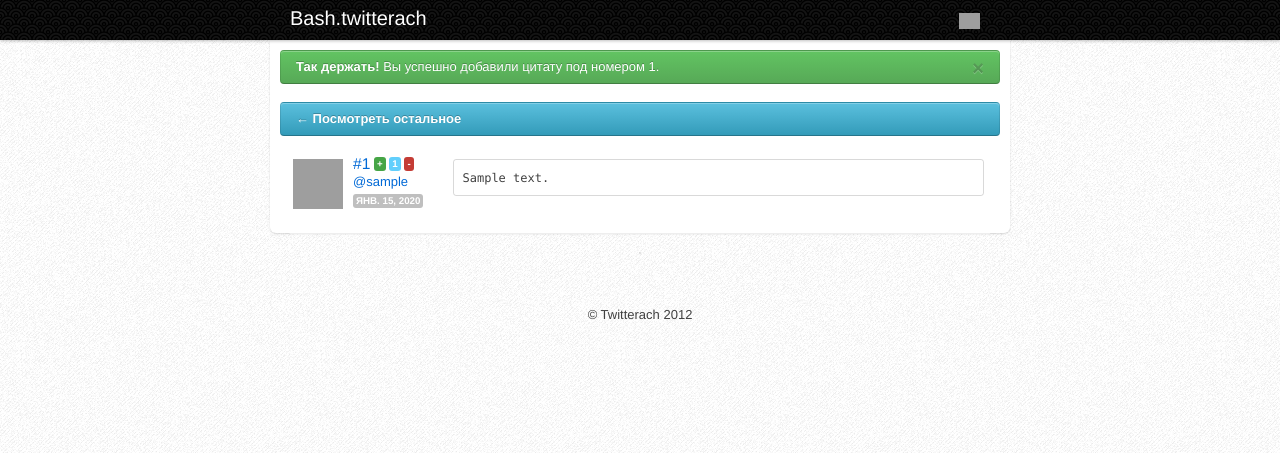
After one commit to kataev/bash, a Django app: template templates/qoute.html in a window 1280 px wide. The commit adds this page. Shown: the top 453 px of the page. Run offline with Django 3.2, Linux system fonts and the light colour scheme; the template is opened without the code that fills it: most values are stand-ins (such as "Sample title", 1, 10 or a date in 2020); some libraries are stand-ins or nearby versions; grey boxes are pictures that could not be loaded.

Commit message:
reWorking

```diff
--- a/api/handlers.py
+++ b/api/handlers.py
@@ -10,7 +10,7 @@ from bash.views import success
 class QuoteHandler(BaseHandler):
 #    allowed_methods = ('GET','POST')
     model = Quote
-    fields = ('id', 'text', 'vote_set', ('author', ('username', ('social_auth', ('uid',)))))
+    fields = ('id', 'text', 'datetime', 'vote_set', ('author', ('username', ('social_auth', ('uid',)))))
 
     def create(self, request, *args, **kwargs):
         if not self.has_model():
--- a/static/css/style.css
+++ b/static/css/style.css
@@ -3,13 +3,16 @@ html, body {
     /*background-color: #eee;*/
     background-image: url(/static/img/groovepaper.png);
 }
+
 body {
     padding-top: 40px; /* 40px to make the container go all the way to the bottom of the topbar */
 
 }
+
 .container > footer p {
     text-align: center; /* center align it with the container */
 }
+
 /* The white background content wrapper */
 .content {
     background-color: #fff;
@@ -19,9 +22,9 @@ body {
     -webkit-border-radius: 0 0 6px 6px;
     -moz-border-radius: 0 0 6px 6px;
     border-radius: 0 0 6px 6px;
-    -webkit-box-shadow: 0 1px 2px rgba(0,0,0,.15);
-    -moz-box-shadow: 0 1px 2px rgba(0,0,0,.15);
-    box-shadow: 0 1px 2px rgba(0,0,0,.15);
+    -webkit-box-shadow: 0 1px 2px rgba(0, 0, 0, .15);
+    -moz-box-shadow: 0 1px 2px rgba(0, 0, 0, .15);
+    box-shadow: 0 1px 2px rgba(0, 0, 0, .15);
 }
 
 /* Page header tweaks */
@@ -37,6 +40,7 @@ body {
 .content .span4 {
     min-height: 500px;
 }
+
 /* Give a quick and non-cross-browser friendly divider */
 .content .span4 {
     margin-left: 0;
@@ -48,14 +52,19 @@ body {
     border: 0;
 }
 
-
 .pagination.center,
 .pagination.center ul {
     float: left;
     position: relative;
 }
-.pagination.center { left: 50%; }
-.pagination.center ul { left: -50%; }
+
+.pagination.center {
+    left: 50%;
+}
+
+.pagination.center ul {
+    left: -50%;
+}
 
 .topbar {
     background: url(/static/img/nami.png) !important;
@@ -65,17 +74,42 @@ body {
     background: none !important;
 }
 
-#main.not-full {
-    background: url(/static/img/twitter_by_boogalabee.png) 50% 100% no-repeat;
+#add textarea {
+    width: 98%;
 }
 
 .topbar img {
-    height: 16px; vertical-align: middle;
+    height: 16px;
+    vertical-align: middle;
+}
+
+.quote pre {
+    background: none;
+    padding-right: 0;
+}
+
+.quote.active pre {
+    background: #46A546
+}
+
+
+.quote .info a {
+    font-size: 120%;
+    vertical-align: middle;
+}
+
+.quote pre {
+    margin: 0 !important;
 }
 
 .quote {
     margin: 10px;
+    padding: 2px;
+    padding-top: 4px;
+    border: 1px #ffffff dashed;
+    border-radius: 3px;
 }
+
 .quote blockquote {
     margin: 0 !important;
     min-height: 50px;
@@ -86,27 +120,13 @@ body {
     margin-top: -5px !important;
 }
 
-.quote img{
+.quote img {
     height: 50px;
     width: 50px;
+    float: left;
 }
 
-.username {
-    vertical-align: top;
+.quote p {
+    padding: 0;
+    margin: 0
 }
-
-.quote img {float: left;}
-
-#main {
-    min-height: 440px;
-}
-
-#add textarea {
-    width: 98%;
-}
-
-.quote p {padding: 0;margin: 0}
-
-p.plus,p.minus {text-decoration: underline;text-align: right}
-p.plus:before { content: 'За:'}
-p.minus:before { content: 'Против:'}
--- a/static/js/index.js
+++ b/static/js/index.js
@@ -54,32 +54,34 @@ jQuery(function ($) {
 
 
     var alert = $('#alert-message')
-    $('.close',alert).click(function(e){$(alert).addClass('hide')});
+    $('.close', alert).click(function (e) {
+        $(alert).addClass('hide')
+    });
 
 
     var m = $('#add-modal')
-    $('.close',m).click(function(e){
+    $('.close', m).click(function (e) {
         $(m).addClass('hide');
-        app.router.navigate('/',true)
+        app.router.navigate('/', true)
     })
-    $('button',m).click(function(e){
+    $('button', m).click(function (e) {
         e.preventDefault()
-        $.ajax({url:$('form',m).attr('action'),dataType:'json',type:'POST',data:{text:$('textarea',m).val(),
-            'csrfmiddlewaretoken':$('[name=csrfmiddlewaretoken]',m).val()}})
-            .success(function(data){
-                if (!data.errors){
+        $.ajax({url:$('form', m).attr('action'), dataType:'json', type:'POST', data:{text:$('textarea', m).val(),
+            'csrfmiddlewaretoken':$('[name=csrfmiddlewaretoken]', m).val()}})
+            .success(function (data) {
+                if (!data.errors) {
                     $(m).addClass('hide');
-                    $('.pk',alert).html(data.pk)
+                    $('.pk', alert).html(data.pk)
                     $(alert).removeClass('hide')
-                    app.router.navigate('/',true)
-                    $('textarea',m).val('')
+                    app.router.navigate('/', true)
+                    $('textarea', m).val('')
                 }
                 else {
-                    $('.modal-body',m).append('<span class="label important">Ошибка: '+ data.errors.text[0]+'</span>')
+                    $('.modal-body', m).append('<span class="label important">Ошибка: ' + data.errors.text[0] + '</span>')
                 }
             })
 
-    })
+    });
 
     // Defining the application router, you can attach sub routers here.
     var Router = Backbone.Router.extend({
@@ -88,17 +90,29 @@ jQuery(function ($) {
             "":"index",
             ":hash":"index",
             "/page/:page":"setPage",
-            "/add":'add'
+            "/add":'add',
+            "/:id":'quote'
         },
         index:function (hash) {
-            if (!hash && app.Collection.page!=1) app.Collection.setPage(1);
+            if (!hash && app.Collection.page != 1)
+                app.Collection.setPage(1);
         },
-        setPage:function(page){
+        setPage:function (page) {
             app.Collection.setPage(page);
         },
-        add:function(){
-            console.log('add')
+        add:function () {
             $(m).removeClass('hide')
+        },
+        quote:function (id) {
+            var quote = namespace.module('Quotes')
+            q = new quote.Model({id:id});
+            q.fetch({success:function(){
+                $('#main').empty()
+                $('#main').append('<div id="alert-message" class="alert-message info"> <p><a href="/page/1">&larr; Посмотреть остальное</a></p> </div>')
+                var view = new quote.Views.Quote({model:q});
+                view.render()
+                $('#main').append(view.el);
+            }})
 
         }
     });
@@ -122,7 +136,9 @@ jQuery(function ($) {
             // refresh.
             evt.preventDefault();
 
-            if (href===undefined) {return}
+            if (href === undefined) {
+                return
+            }
             // This uses the default router defined above, and not any routers
             // that may be placed in modules.  To have this work globally (at the
             // cost of losing all route events) you can change the following line
--- a/static/js/modules/quotes.js
+++ b/static/js/modules/quotes.js
@@ -14,8 +14,11 @@
 // Line 18: Project.Model = Backbone.Model.extend({
 //
 (function (Quotes) {
+    var monthNamesShort = ['Янв','Фев','Мар','Апр','Май','Июн', 'Июл', 'Авг','Сен','Окт','Ноя','Дек']
 
-    Quotes.Model = Backbone.Model.extend({ });
+    Quotes.Model = Backbone.Model.extend({
+        urlRoot:'/quote'
+    });
 
     Quotes.Views.Quote = Backbone.View.extend({
         template:_.template($('#quote-template').html()),
@@ -35,7 +38,11 @@
         },
         render:function () {
             $(this.el).attr('id', 'quote_' + this.model.get('id'));
-            $(this.el).html(this.template(this.model.toJSON()));
+            var data = this.model.toJSON();
+            var d = new Date(data.datetime);
+            var m = monthNamesShort[d.getMonth()]+'. ' + d.getDate() + ', ' + d.getFullYear();
+            data.datetime = m
+            $(this.el).html(this.template(data));
             this.votes(this.model.get('vote_set'))
             this.author_change()
             this.$('[rel=twipsy]').twipsy()
--- a/templates/index.html
+++ b/templates/index.html
@@ -14,19 +14,18 @@
     <!-- Templates -->
     <script type="text/template" id="quote-template">
         <img src="https://si0.twimg.com/a/1326828287/images/logos/twitter_newbird_blue.png">
-        <div class='info span2'>
-            <p class='id'><a href='/quote/<%= id %>'>#<%= id %></a> <a class='status' rel='twipsy' title='Twitter status' data-bypass><%= author.username %></a></p>
-            {#            <p> </p>#}
-            <p class='voting'><button class="plus label success">+</button>
+        <div class='span2'>
+            <div class="info"><a href='/<%= id %>'>#<%= id %></a>
+                <button class="plus label success">+</button>
                 <button class="count label notice">0</button>
                 <button class="minus label important">-</button>
-            </p>
+                </div>
+
+                <a rel='twipsy' title='Twitter status' data-bypass>@<%= author.username %></a>
+            <span title='Время добавления' class="label"><%= datetime %></span>
+
         </div>
-        <blockquote class="span8 text"><p><%= text %></p></blockquote>
-        <div class="row">
-            <div class="voting span2">
-            </div>
-        </div>
+        <pre class="span9"><%= text %></pre>
     </script>
 
     <script type="text/template" id="pagination-template">
@@ -55,8 +54,8 @@
         <% } %>
     </script>
 </head>
-<body>
-
+<body class='no-js'>
+<script>document.body.className = document.body.className.replace("no-js","");</script>
 <div class="topbar">
     <div class="fill">
         <div class="container span12">
@@ -102,7 +101,7 @@
             </div>
             <div class="modal-footer">
                 {% csrf_token %}
-                <span class="help-block" style='float:left;'><span class="label notice">Замечание:</span> Цитата будет доступна после проверки модератором.</span>
+                <span class="help-block label notice" style='float:left;'>Цитата будет доступна после проверки Неизвестными Отцами.</span>
                 <button class="btn primary">Добавить</button>
             </div>
         </form>
@@ -113,7 +112,10 @@
             <a data-bypass class="close">×</a>
             <p><strong>Так держать! </strong>Вы успешно добавили цитату под номером <span class='pk'>{{ pk }}</span>.</p>
         </div>
-        <div id="main"></div>
+        <div id="main">
+            {% block content %}
+            {% endblock %}
+        </div>
     </div>
     <footer style="margin: 0;padding: 0">
         <div class="pagination center">
@@ -131,7 +133,7 @@
 <script src="/static/js/libs/backbone.js"></script>
 
 <!-- Modules -->
-{#<script src="/static/js/bootstrap/bootstrap-modal.js"></script>#}
+<script src="/static/js/bootstrap/bootstrap-modal.js"></script>
 <script src="/static/js/bootstrap/bootstrap-dropdown.js"></script>
 <script src="/static/js/bootstrap/bootstrap-twipsy.js"></script>
 
@@ -143,6 +145,8 @@
 <script src="/static/js/modules/app.js"></script>
 
 <!-- Bootstrap -->
+{% block bootstrap %}
 <script src="/quote?callback=bootstrap&page={{ page|default:1 }}&perPage=7"></script>
+{% endblock %}
 </body>
 </html>
--- /dev/null
+++ b/templates/qoute.html
@@ -0,0 +1,24 @@
+{% extends 'index.html' %}
+
+{% block content %}
+    <div id="alert-message" class="alert-message info">
+        <p><a href="/page/1">&larr; Посмотреть остальное</a></p>
+    </div>
+    <div class="quote row" id="quote_{{ quote.pk }}">
+        <img src="http://a0.twimg.com/profile_images/1765991319/100_PBS_10_010_normal.png">
+        <div class="span2">
+            <div class="info"><a href="/1">#{{ quote.pk }}</a>
+                <button class="plus label success" data-original-title="">+</button>
+                <button class="count label notice" data-original-title="">1</button>
+                <button class="minus label important" data-original-title="">-</button>
+            </div>
+
+            <a rel="twipsy" data-bypass="" data-original-title="Twitter status">@{{ quote.author.username }}</a>
+            <span title="Время добавления" class="label">{{ quote.datetime|date }}</span>
+
+        </div>
+        <pre class="span9">{{ quote.text }}</pre>
+    </div>
+{% endblock %}
+{% block bootstrap %}
+{% endblock %}
--- a/urls.py
+++ b/urls.py
@@ -1,9 +1,7 @@
 from django.conf.urls.defaults import patterns, include, url
 
-# Uncomment the next two lines to enable the admin:
 from django.contrib import admin
 admin.autodiscover()
-#from app.views import home, done, logout, error
 
 urlpatterns = patterns('',
     url(r'^$', 'bash.views.home', name=u'home'),
@@ -11,6 +9,7 @@ urlpatterns = patterns('',
 
     url(r'^success/(?P<pk>\d+)', 'bash.views.success','success'),
     url(r'^page/(?P<page>\d+)$', 'bash.views.home', name=u'home_page'),
+    url(r'^(?P<id>\d+)$', 'bash.views.quote', name=u'quote'),
 
     url(r'^admin/', include(admin.site.urls)),
     url(r'', include('social_auth.urls')),
```
Also changed, not shown: quotes/models.py (+13 -2 lines), views.py (+16 -1 lines), 1 other file.
